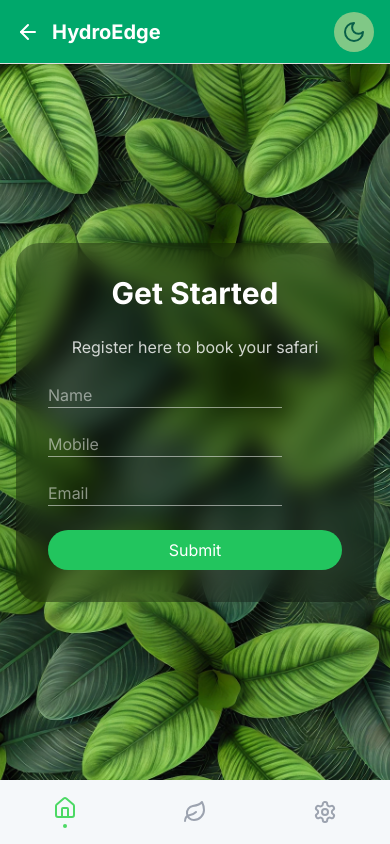
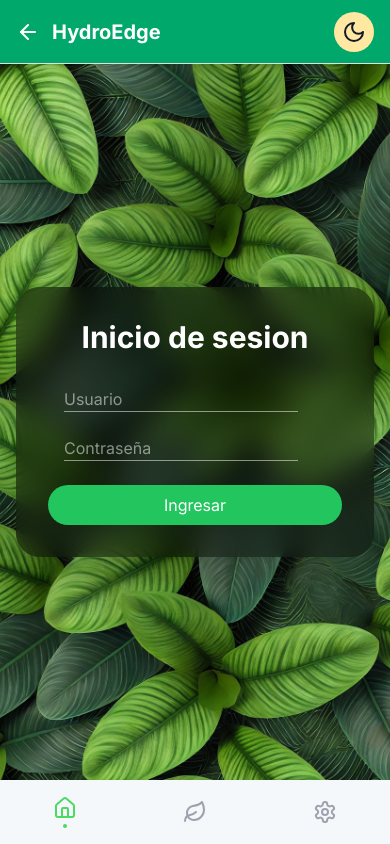
Before and after one commit to RamaGV/HydroEdge_front, a Next.js app: page /login in a window 390 px wide. Built offline with nearby package versions, Linux system fonts and the light colour scheme.

Commit message:
Actualizo Header_m

```diff
--- a/app/layout.tsx
+++ b/app/layout.tsx
@@ -10,7 +10,7 @@ import { SidebarProvider } from '@/contexts/SidebarContext';
 import { RecetaProvider } from '@/contexts/RecetaContext';
 import { AccountProvider } from '@/contexts/AccountContext';
 import { Inter } from 'next/font/google';
-import Header from '@/components/Header';
+import Header from '@/components/Header_md';
 import Footer from '../components/Footer';
 import './globals.css';
 
--- a/app/login/page.tsx
+++ b/app/login/page.tsx
@@ -18,32 +18,24 @@ export default function LoginPage() {
     <div className="min-h-screen flex items-center justify-center bg-cover bg-center p-4">
       <div className="w-full max-w-md relative">
         <div className="absolute inset-0 bg-black/30 backdrop-blur-md rounded-3xl" />
-        <form onSubmit={handleSubmit} className="relative space-y-6 p-8">
-          <h2 className="text-3xl font-bold text-white text-center mb-2">Get Started</h2>
-          <p className="text-white/80 text-center mb-6">Register here to book your safari</p>
-          <input
-            type="text"
-            placeholder="Name"
-            value={name}
-            onChange={(e) => setName(e.target.value)}
-            className="bg-transparent border-b border-white/50 text-white placeholder-white/50 focus:border-white"
-          />
+        <form onSubmit={handleSubmit} className="relative space-y-6 p-8 bg-black/20 backdrop-blur-md rounded-3xl shadow-2xl ">
+          <h2 className="text-3xl font-bold text-white text-center mb-2">Inicio de sesion</h2>
           <input
             type="tel"
-            placeholder="Mobile"
+            placeholder="Usuario"
             value={mobile}
             onChange={(e) => setMobile(e.target.value)}
-            className="bg-transparent border-b border-white/50 text-white placeholder-white/50 focus:border-white"
+            className="bg-transparent border-b border-white/50 text-white placeholder-white/50 focus:border-white ml-4"
           />
           <input
             type="email"
-            placeholder="Email"
+            placeholder="Contraseña"
             value={email}
             onChange={(e) => setEmail(e.target.value)}
-            className="bg-transparent border-b border-white/50 text-white placeholder-white/50 focus:border-white"
+            className="bg-transparent border-b border-white/50 text-white placeholder-white/50 focus:border-white ml-4"
           />
           <button type="submit" className="w-full bg-green-500 hover:bg-green-600 text-white rounded-full py-2" >
-            Submit
+            Ingresar
           </button>
         </form>
       </div>
--- a/components/Header.tsx
+++ b/components/Header_md.tsx
@@ -1,4 +1,4 @@
-// components/Header.tsx
+// components/Header_md.tsx
 
 'use client';
 
@@ -23,7 +23,7 @@ export default function Header() {
   if (isHomePage) {
     return (
       <div className={`${isDarkMode ? 'dark' : 'light'}`}>
-        <div className="select-none border-gray-200
+        <header className="select-none border-gray-200
                         bg-background-light text--textlight
                         dark:bg-background-dark dark:text-text-dark
                         transition-colors duration-300">
@@ -34,33 +34,38 @@ export default function Header() {
              */}
           </div>
 
-          <header className="fixed top-0 left-0 right-0 h-16
-            flex items-center justify-between p-4
-            bg-background-light dark:bg-background-dark shadow-md z-50">
-            <button
-              onClick={toggleSidebar}
-              className="w-9 h-9 bg-primary rounded-full flex items-center justify-center"
-            >
+          <div className="fixed top-0 left-0 right-0 h-16
+                             flex items-center justify-between p-4
+                             bg-background-light dark:bg-background-dark shadow-md z-50">
+
+            {/* Menu Lateral */}
+            <button onClick={toggleSidebar}
+                    className="w-9 h-9 rounded-full flex items-center justify-center bg-primary" >
               <Leaf className="w-5 h-5 text-white" />
             </button>
+
+            {/* Logo */}
             <div className="flex text-3xl font-bold ">
               <h1 className="text-primary dark:text-white ">Hydro</h1>
               <span className="light:text-black dark:text-primary ">Edge</span>
             </div>
-            <button
-              onClick={toggleDarkMode}
-              className="p-2 rounded-full bg-accent text-gray-900 dark:bg-gray-800 dark:text-accent transition-colors duration-200"
-            >
-              {isDarkMode ? <Sun className="w-6 h-6 text-accent" /> : <Moon className="w-6 h-6" />}
+
+            {/* Switch entre modo Claro y Oscuro */}
+            <button onClick={toggleDarkMode}
+                    className="p-2 rounded-full transition-colors duration-200
+                               bg-accent text-gray-900
+                               dark:bg-gray-800 dark:text-accent ">
+              {isDarkMode ? <Sun className="w-6 h-6 text-accent" />
+                          : <Moon className="w-6 h-6" />}
             </button>
-          </header>
-        </div>
+          </div>
+        </header>
       </div>
     );
   } else if (isRecetaDashboard) {
     return (
       <div className={`${isDarkMode ? 'dark' : 'light'}`}>
-        <div className="select-none text--textlight transition-colors duration-300
+        <header className="select-none text--textlight transition-colors duration-300
                         bg-background-light text--textlight
                         dark:bg-background-dark dark:text-text-dark">
           <div className="fixed top-0 left-0 right-0 h-16 flex justify-between items-center p-4 bg-primary shadow-md border-b z-50
@@ -74,20 +79,23 @@ export default function Header() {
               )}
               <h1 className="text-2xl font-bold select-none">{title}</h1>
             </div>
-            <button
-              onClick={toggleDarkMode}
-              className="p-2 rounded-full bg-accent text-gray-900 dark:bg-gray-800 dark:text-accent transition-colors duration-200"
-            >
-              {isDarkMode ? <Sun className="w-6 h-6 text-accent" /> : <Moon className="w-6 h-6" />}
+
+            {/* Switch entre modo Claro y Oscuro */}
+            <button onClick={toggleDarkMode}
+                    className="p-2 rounded-full transition-colors duration-200
+                               bg-accent text-gray-900
+                               dark:bg-gray-800 dark:text-accent ">
+              {isDarkMode ? <Sun className="w-6 h-6 text-accent" />
+                          : <Moon className="w-6 h-6" />}
             </button>
           </div>
-        </div>
+        </header>
       </div>
     );
   } else {
     return (
       <div className={`${isDarkMode ? 'dark' : 'light'}`}>
-        <div className="select-none text--textlight transition-colors duration-300
+        <header className="select-none text--textlight transition-colors duration-300
                         bg-background-light text--textlight
                         dark:bg-background-dark dark:text-text-dark
                         transition-colors duration-300">
@@ -100,24 +108,16 @@ export default function Header() {
               <h1 className="text-xl font-bold select-none">{title}</h1>
             </div>
 
-            <div className="flex space-x-2 opacity-50 select-none md:opacity-100 md:space-x-3 md:space-y-0">
-
-            <button
-              onClick={toggleDarkMode}
-              className="p-2 rounded-full bg-accent text-gray-900 dark:bg-gray-800 dark:text-accent transition-colors duration-200"
-            >
-              {isDarkMode ? <Sun className="w-6 h-6 text-accent" /> : <Moon className="w-6 h-6" />}
+            {/* Switch entre modo Claro y Oscuro */}
+            <button onClick={toggleDarkMode}
+                    className="p-2 rounded-full transition-colors duration-200
+                               bg-accent text-gray-900
+                               dark:bg-gray-800 dark:text-accent ">
+              {isDarkMode ? <Sun className="w-6 h-6 text-accent" />
+                          : <Moon className="w-6 h-6" />}
             </button>
-            {/**
-              <button className="px-3 py-2 bg-secondary dark:bg-secondary-dark text-white rounded-full text-sm font-medium hover:bg-secondary-dark hover:opacity-80 transition duration-200 cursor-not-allowed">
-                Agregar
-              </button>
-              <button className="px-3 py-2 bg-accent text-gray-900 rounded-full text-sm font-medium hover:bg-yellow-500 transition duration-200 cursor-not-allowed">
-                Historial
-              </button> */}
-            </div>
           </div>
-        </div>
+        </header>
       </div>
     );
   }
```
